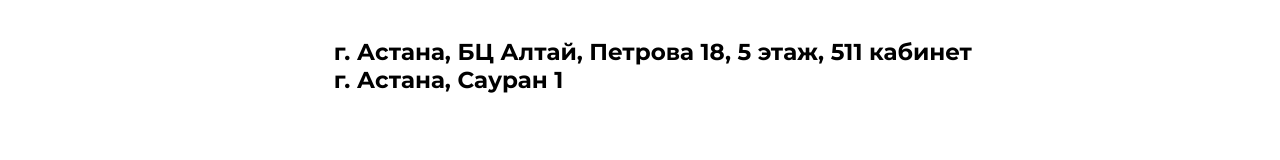
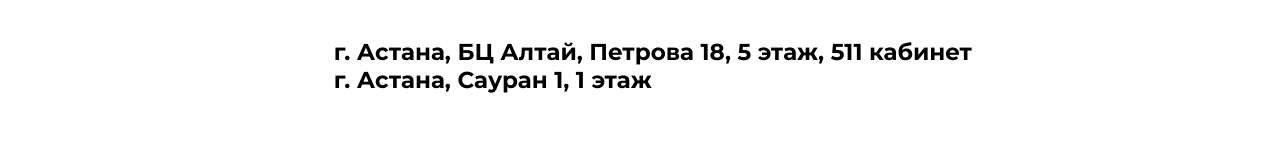
Before and after one commit to CommanderXA/lumos, a plain HTML site: page index.html in a window 1280 px wide. Shown: the top 160 px of the page. Drawn offline with Linux system fonts and the light colour scheme; a web font is replaced by a local one.

Commit message:
Update index.html
something in head

```diff
--- a/index.html
+++ b/index.html
@@ -23,7 +23,7 @@
             </div> -->
             <div class="contact-element">
                 <h4>г. Астана, БЦ Алтай, Петрова 18, 5 этаж, 511 кабинет</h4>
-                <h4>г. Астана, Сауран 1</h4>
+                <h4>г. Астана, Сауран 1, 1 этаж</h4>
             </div>
         </div>
         <div class="header-middle">
```
